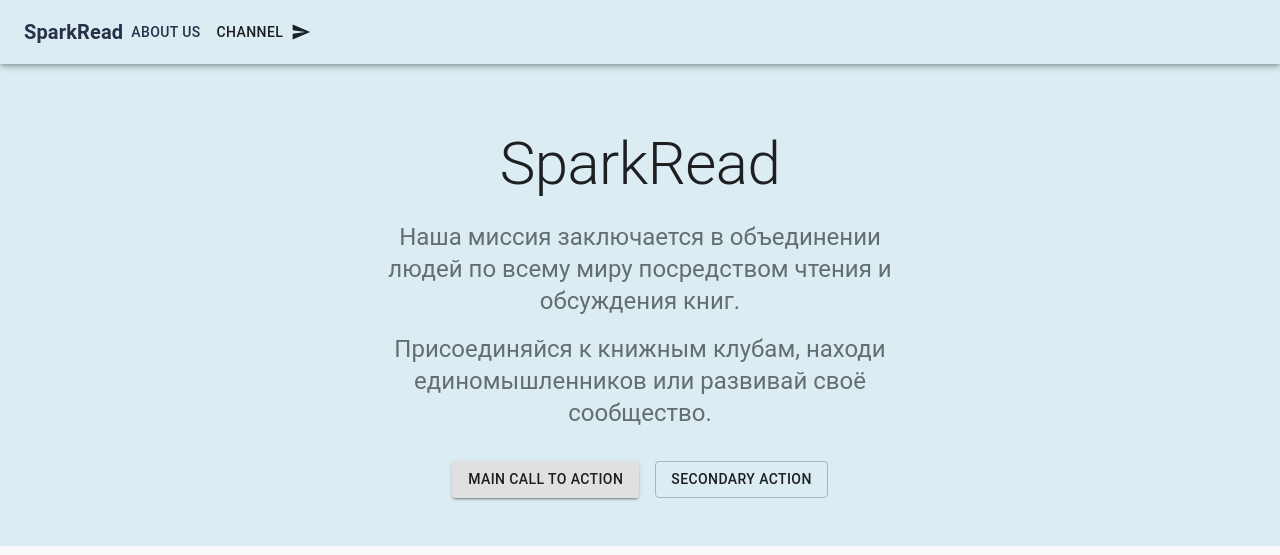
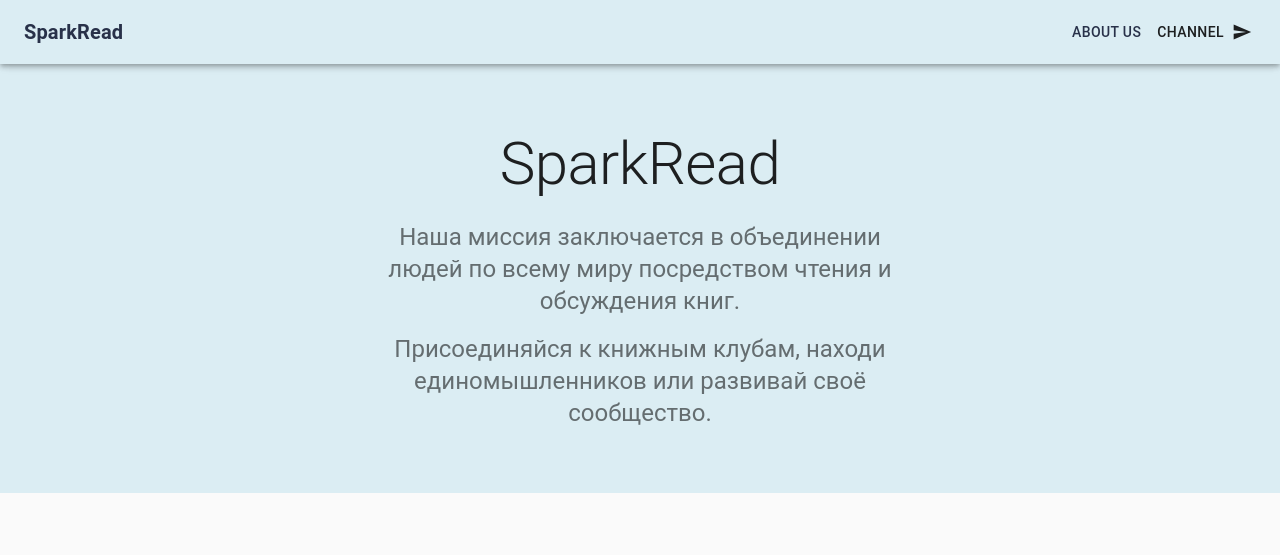
Before and after one commit to AigozhiyevB/nodeploy, a Next.js app: page /book-clubs/Album in a window 1280 px wide. Shown: the top 555 px of the page. Built offline with nearby package versions, Linux system fonts and the light colour scheme; grey boxes are pictures that could not be loaded.

Commit message:
Передвинули кнопки в тулбаре вправо

```diff
--- a/pages/book-clubs/Album.js
+++ b/pages/book-clubs/Album.js
@@ -77,13 +77,14 @@ export default function Album() {
         <React.Fragment>
             <CssBaseline />
             <AppBar position="sticky" style={{ background: '#dbedf3' }}>
-                <Toolbar>
-                    {/*<CameraIcon className={classes.icon} />*/}
+                <Toolbar style={{display: 'flex', justifyContent: 'space-between', alignItems: 'center'}}>
+                    <div>
                     	<SparkTextTypography style={{color: '#283149'}} variant="h6" noWrap>
                         	<b>SparkRead</b>
                     	</SparkTextTypography>
-
-                    <Button edge="end" color="inherit" style={{color: '#283149'}} >About Us</Button>
+                    </div>
+                    <div style={{display: 'flex', alignItems: 'center'}}>
+                    	<Button className={classes.button} color="inherit" style={{color: '#283149'}}>About Us</Button>
 
                     	<Button
                         	className={classes.button}
@@ -91,6 +92,7 @@ export default function Album() {
                     	>
                         	Channel
                     	</Button>
+        			</div>
                 </Toolbar>
             </AppBar>
             <main>
@@ -112,16 +114,6 @@ export default function Album() {
                         <Typography variant="h5" align="center" color="textSecondary" paragraph>
                             Присоединяйся к книжным клубам, находи единомышленников или развивай своё сообщество.
                         </Typography>
-                        <div className={classes.heroButtons}>
-                            <Grid container spacing={2} justifyContent="center">
-                                <Grid item>
-                                    <Button variant="contained">Main call to action</Button>
-                                </Grid>
-                                <Grid item>
-                                    <Button variant="outlined">Secondary action</Button>
-                                </Grid>
-                            </Grid>
-                        </div>
                     </Container>
                 </div>
                 <Container className={classes.cardGrid} maxWidth="md">
```
Lines whose indentation alone changed are shown as unchanged.
